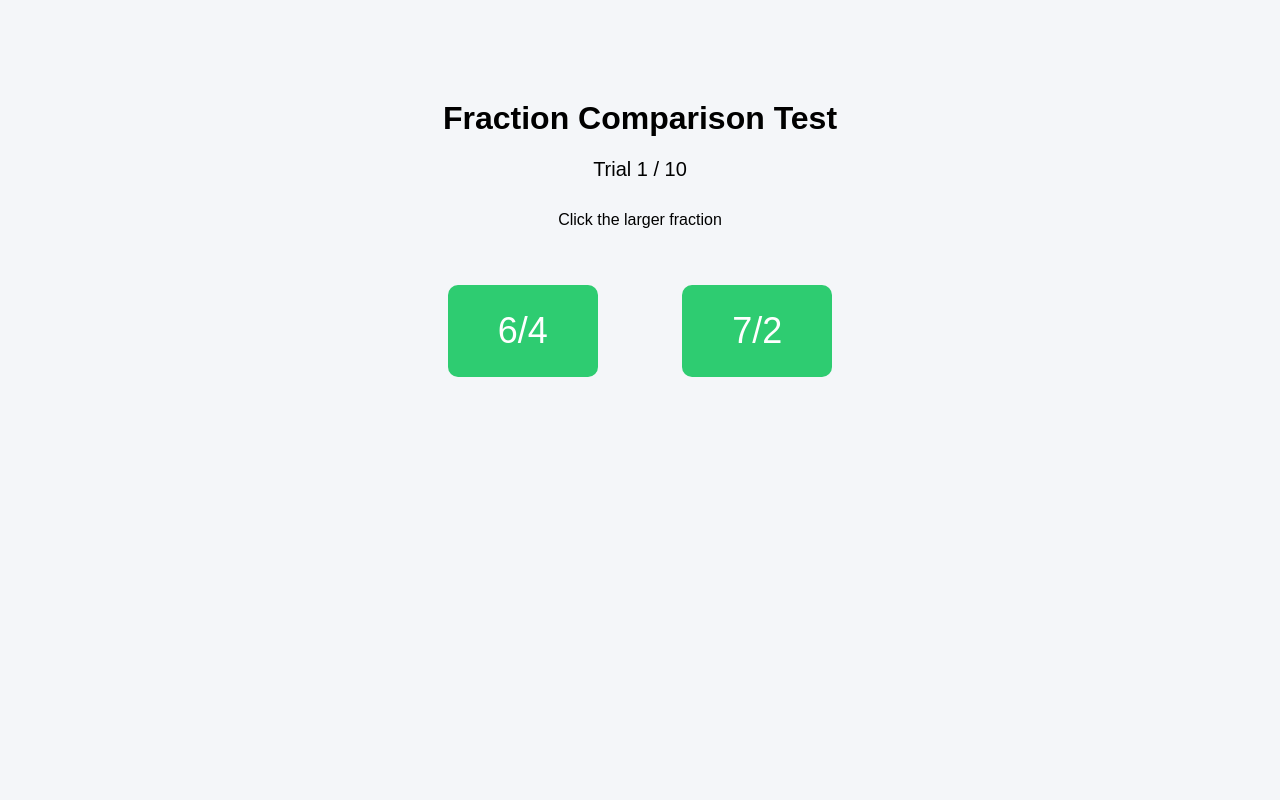
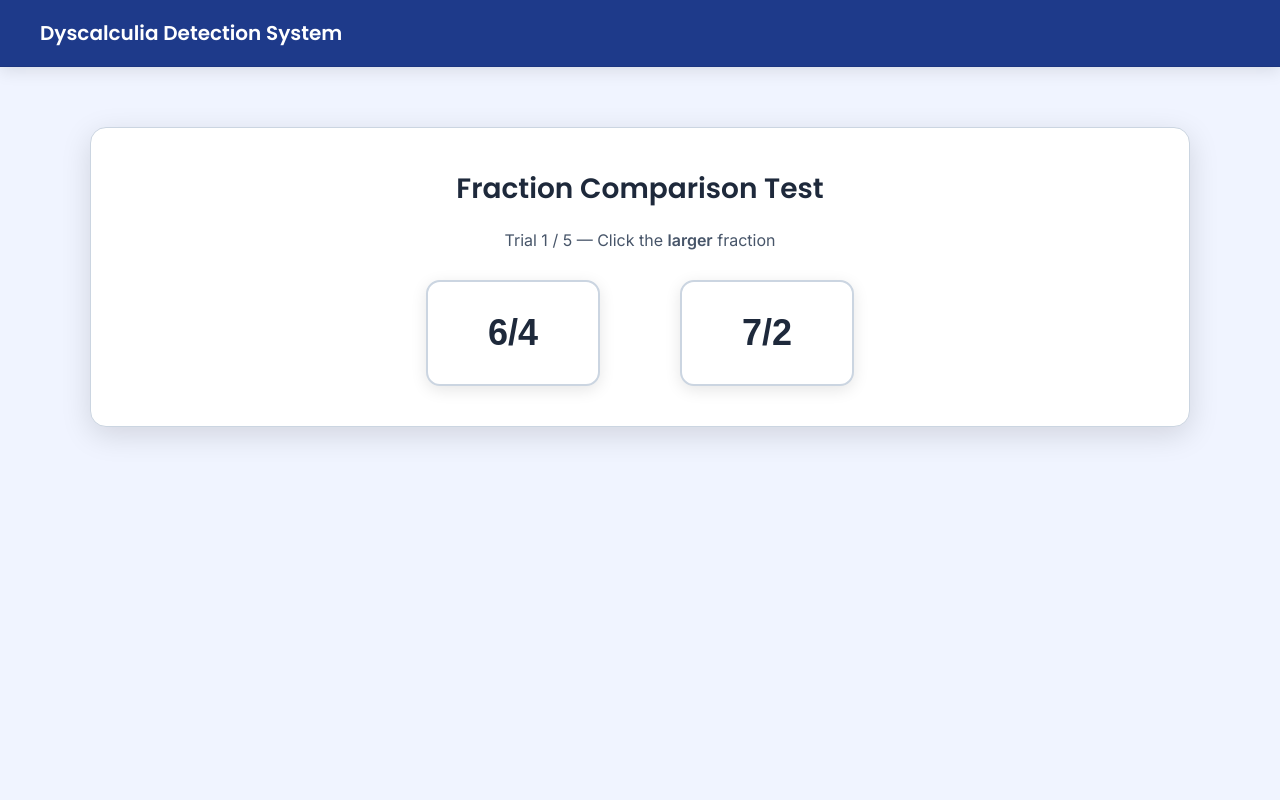
Before and after one commit to Fbn1234567/dyscalculia, a Flask app: page /fraction_trial in a window 1280 px wide. Run offline with Flask 3, Linux system fonts and the light colour scheme; parts of the project's set-up code (start-up, migrations or seed data) failed here and were passed over; some libraries are stand-ins or nearby versions.

Commit message:
fix all templates, css, session bugs

```diff
--- a/app.py
+++ b/app.py
@@ -1,3 +1,6 @@
+Y
+Copy
+
 from flask import Flask, render_template, request, redirect, session
 from flask_bcrypt import Bcrypt
 import random
--- a/templates/admin_dashboard.html
+++ b/templates/admin_dashboard.html
@@ -40,4 +40,5 @@ Logout
     </div>
 
 </body>
+
 </html>
--- a/templates/create_teacher.html
+++ b/templates/create_teacher.html
@@ -50,4 +50,5 @@ Back to Dashboard
     </div>
 
 </body>
+
 </html>
--- a/templates/fraction_test.html
+++ b/templates/fraction_test.html
@@ -2,91 +2,66 @@
 <html>
 
 <head>
-
     <title>Fraction Comparison Test</title>
-
+    <link rel="stylesheet" href="{{ url_for('static', filename='style.css') }}">
     <style>
-        body {
-            font-family: Arial;
-            text-align: center;
-            background: #f4f6f9;
-        }
-
-        .container {
-            margin-top: 100px;
+        .frac-options {
+            display: flex;
+            justify-content: center;
+            gap: 80px;
+            margin-top: 30px;
+            flex-wrap: wrap;
         }
 
         .frac-btn {
             font-size: 36px;
-            padding: 25px 50px;
-            margin: 40px;
-            border: none;
-            border-radius: 10px;
-            background: #2ecc71;
-            color: white;
+            font-weight: 700;
+            padding: 30px 60px;
+            border: 2px solid var(--border);
+            border-radius: 14px;
+            background: var(--bg-surface);
+            color: var(--text-primary);
             cursor: pointer;
+            box-shadow: var(--shadow-md);
+            transition: transform .2s, box-shadow .2s, background .2s, color .2s;
         }
 
         .frac-btn:hover {
-            background: #27ae60;
-        }
-
-        .trial {
-            font-size: 20px;
-            margin-bottom: 30px;
+            transform: translateY(-4px) scale(1.04);
+            background: linear-gradient(135deg, var(--blue), var(--blue-dark));
+            color: white;
+            border-color: transparent;
+            box-shadow: var(--shadow-xl);
         }
     </style>
-
     <script>
-
         let startTime;
-
-        window.onload = function () {
-            startTime = new Date().getTime();
-        }
-
+        window.onload = function () { startTime = new Date().getTime(); }
         function recordChoice(choice) {
-
-            let endTime = new Date().getTime();
-            let responseTime = (endTime - startTime) / 1000;
-
+            let rt = (new Date().getTime() - startTime) / 1000;
             document.getElementById("choice").value = choice;
-            document.getElementById("response_time").value = responseTime;
-
+            document.getElementById("response_time").value = rt;
             document.getElementById("testForm").submit();
         }
-
     </script>
-
 </head>
 
 <body>
-
+    <div class="navbar">Dyscalculia Detection System</div>
     <div class="container">
-
-        <h1>Fraction Comparison Test</h1>
-
-        <p class="trial">Trial {{trial}} / 10</p>
-
-        <p>Click the larger fraction</p>
-
-        <form id="testForm" method="POST" action="/submit_fraction">
-
-            <input type="hidden" name="choice" id="choice">
-            <input type="hidden" name="response_time" id="response_time">
-
-            <button type="button" class="frac-btn" onclick="recordChoice('left')">
-                {{left}}
-            </button>
-
-            <button type="button" class="frac-btn" onclick="recordChoice('right')">
-                {{right}}
-            </button>
-
-        </form>
-
+        <div class="card center">
+            <h2>Fraction Comparison Test</h2>
+            <p style="color:var(--text-secondary);">Trial {{ trial }} / 5 — Click the <b>larger</b> fraction</p>
+            <form id="testForm" method="POST" action="/submit_fraction">
+                <input type="hidden" name="choice" id="choice">
+                <input type="hidden" name="response_time" id="response_time">
+                <div class="frac-options">
+                    <button type="button" class="frac-btn" onclick="recordChoice('left')">{{ left }}</button>
+                    <button type="button" class="frac-btn" onclick="recordChoice('right')">{{ right }}</button>
+                </div>
+            </form>
+        </div>
     </div>
-
 </body>
 
 </html>
--- a/templates/parent_dashboard.html
+++ b/templates/parent_dashboard.html
@@ -40,4 +40,5 @@ Logout
     </div>
 
 </body>
+
 </html>
--- a/templates/teacher_dashboard.html
+++ b/templates/teacher_dashboard.html
@@ -40,4 +40,5 @@ Logout
     </div>
 
 </body>
+
 </html>
```
Also changed, not shown: templates/ans_test.html (+28 -51 lines), templates/final_result.html (+21 -35 lines), templates/history.html (+25 -41 lines), templates/register.html (+8 -0 lines), templates/wm_test.html (+9 -29 lines). Lines whose indentation alone changed are shown as unchanged.
